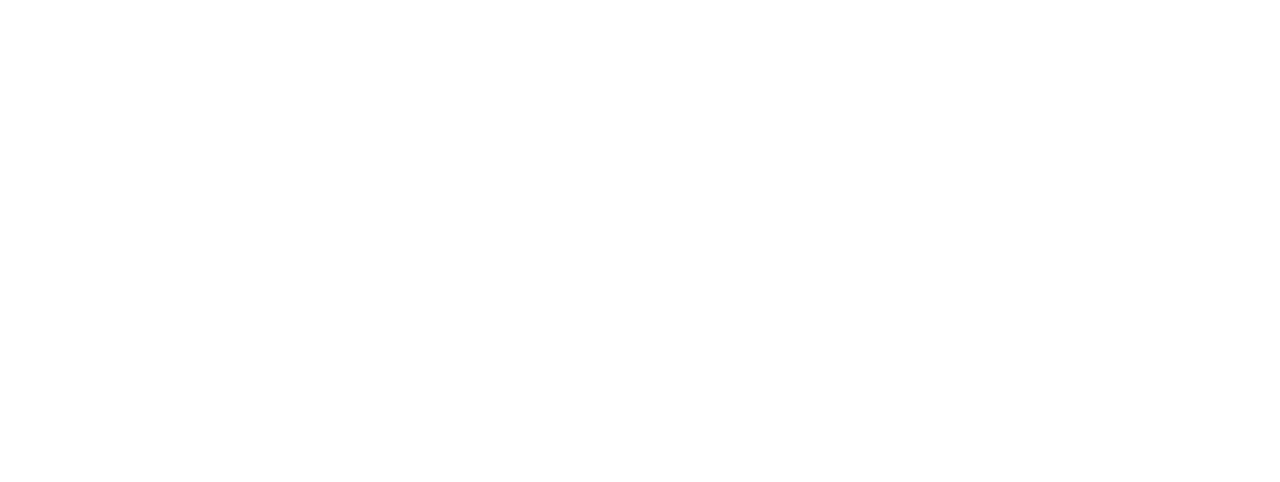
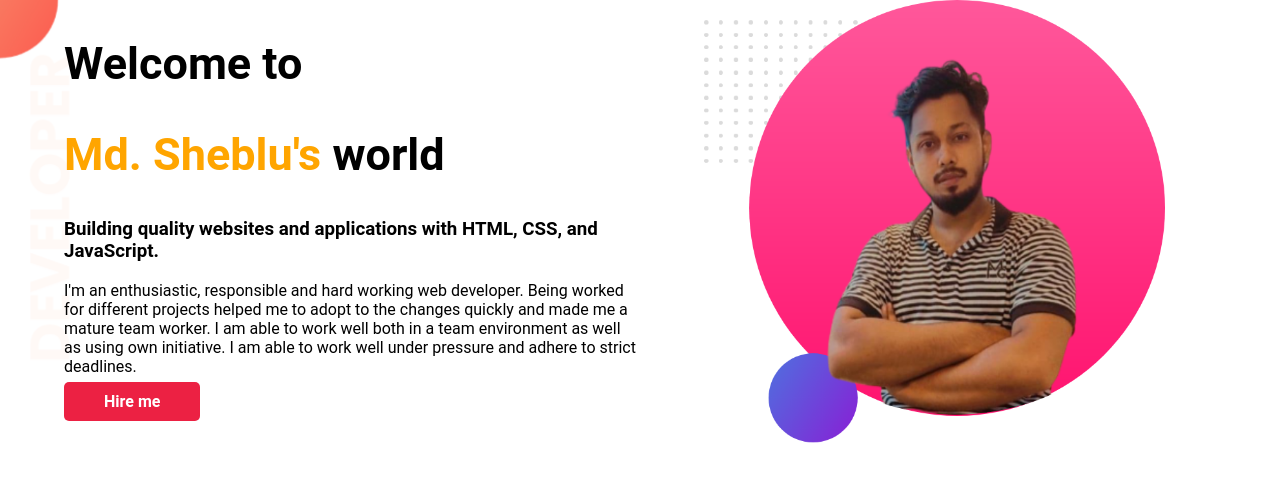
Before and after one commit to Sheblu15-2307/developer-portfolio, a plain HTML site: page index.html in a window 1280 px wide. Drawn offline with Linux system fonts and the light colour scheme.

Commit message:
top banner added

```diff
--- a/index.html
+++ b/index.html
@@ -5,9 +5,25 @@
     <meta http-equiv="X-UA-Compatible" content="IE=edge">
     <meta name="viewport" content="width=device-width, initial-scale=1.0">
     <title>Sheblu Portfolio</title>
+    <link rel="preconnect" href="https://fonts.googleapis.com">
+    <llink rel="preconnect" href="https://fonts.gstatic.com" crossorigin>
+    <ink href="https://fonts.googleapis.com/css2?family=Roboto:ital,wght@0,400;1,300&display=swap" rel="stylesheet">
+
     <link rel="stylesheet" href="style.css">
 </head>
 <body>
+    <section class="top-banner">
+        <div class="half-width">
+            <h1>Welcome to</h1>
+            <h1><span class="orange-color">Md. Sheblu's</span> world</h1>
+            <h3>Building quality websites and applications with HTML, CSS, and JavaScript.</h3>
+            <p>I'm an enthusiastic, responsible and hard working web developer. Being worked for different projects helped me to adopt to the changes quickly and made me a mature team worker. I am able to work well both in a team environment as well as using own initiative. I am able to work well under pressure and adhere to strict deadlines.</p>
+            <a class="link-button" target="_blank" href="https://www.linkedin.com/in/md-sheblu-0b15a71ab/">Hire me</a>
+        </div>
+        <div class="half-width">
+            <img src="images/sheblu-bg.png" alt="">
+        </div>
+    </section>
 
 </body>
 </html>
--- a/style.css
+++ b/style.css
@@ -0,0 +1,32 @@
+body{
+    font-family: 'Roboto', sans-serif;
+    margin: 0;
+}
+h1{
+    font-size: 45px;
+}
+.orange-color{
+    color: orange;
+}
+section{
+    display: flex;
+}
+.half-width{
+    width: 50%;
+    padding-left: 5%;
+}
+.half-width img{
+    width: 80%;
+}
+.link-button{
+    text-decoration: none;
+    background-color: rgb(236, 33, 67);
+    padding: 10px 40px;
+    color: white;
+    font-weight: 700;
+    border-radius: 5px;
+}
+.top-banner{
+    background-image: url(images/top-banner.png);
+    background-repeat: no-repeat;
+}
```
Also changed, not shown: images/dream-bg.png (added), images/exp-bg.png (added), images/jhankar.png (added), images/jhankar2.png (added), images/my-bg.png (added), images/sheblu-bg.png (added), images/top-banner.png (added), showoff/sheblu-dominos.jpg (added).
